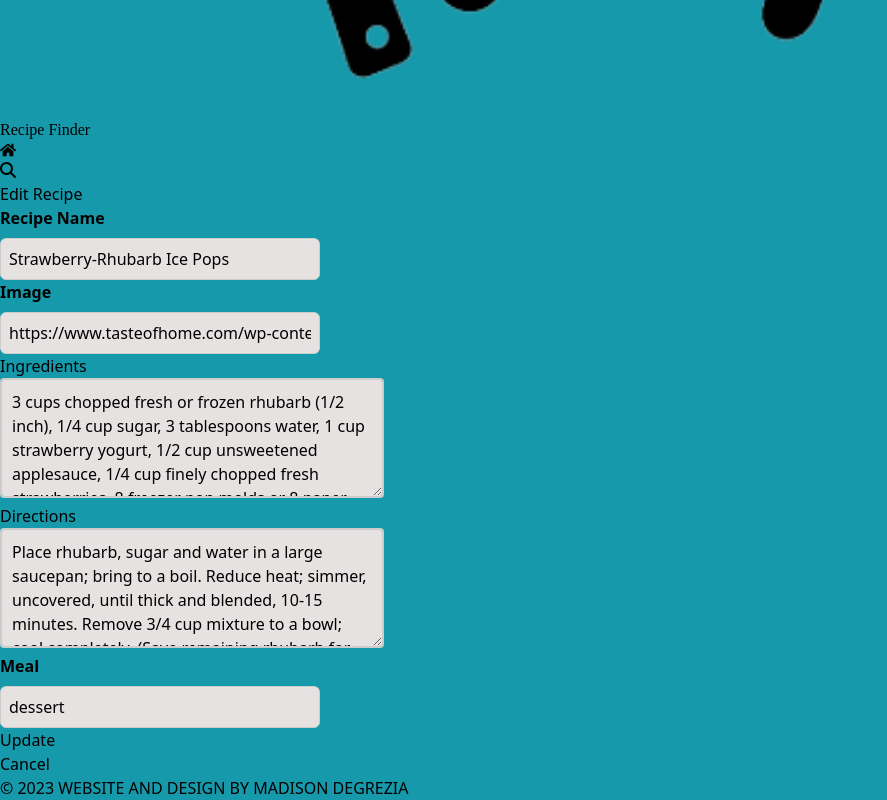
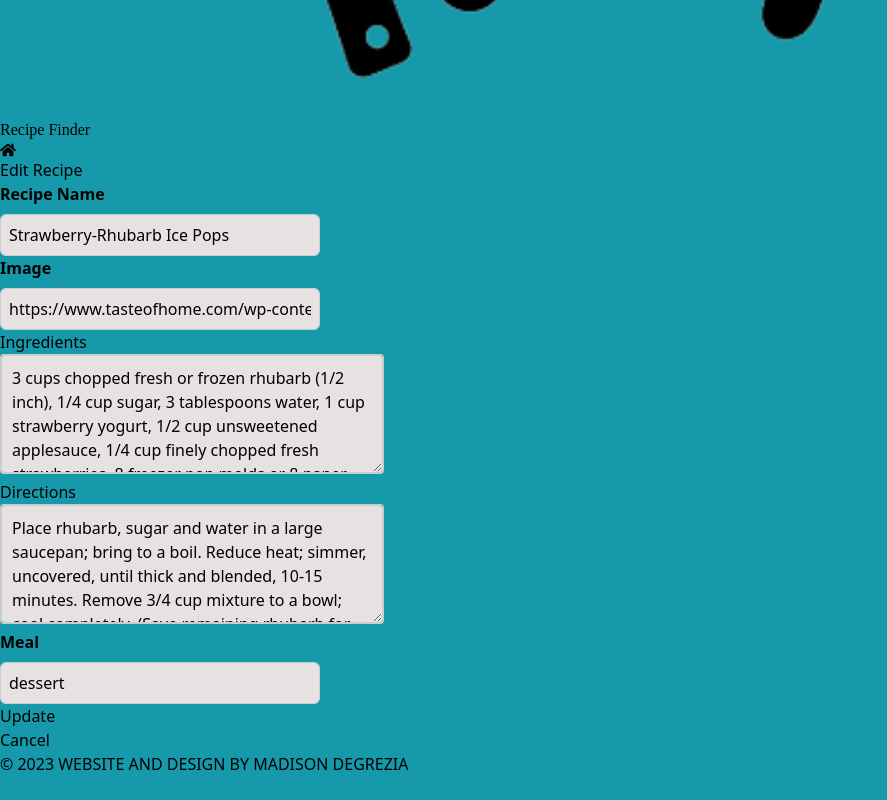
Before and after one commit to madisondegrezia/Recipe-Finder, a React (Vite) app: page /recipes/1/edit in a window 1280 px wide. Shown: the part 938-1738 px from the top of the page, without its empty margins (0-887 px from the left). After the commit the page ends 1714 px from the top, so only its background shows below. Built offline with nearby package versions, Linux system fonts and the light colour scheme; data requests are answered from the project's data file; the HTML template or start-up script is replaced by a standard one.

Commit message:
final changes

```diff
--- a/db.json
+++ b/db.json
@@ -59,8 +59,8 @@
     {
       "recipeName": " Cookies",
       "image": " https://simplelivingrecipes.com/wp-content/uploads/2022/03/fudgy-chocolate-cookies-with-cocoa-powder-s.jpg",
-      "ingredients": " eggs, flour, canola oil, butter, chocolate chips",
-      "directions": " Preheat the oven to 350º. Mix all ingredients in a bowl and pour into pan. Bake in oven for 30 minutes.",
+      "ingredients": "eggs, flour, canola oil, butter, chocolate chips",
+      "directions": "Preheat the oven to 350º. Mix all ingredients in a bowl and pour into pan. Bake in oven for 30 minutes.",
       "meal": " dessert",
       "id": "8F1E0Pl"
     }
--- a/src/App.jsx
+++ b/src/App.jsx
@@ -18,7 +18,7 @@ function App() {
       <Container>
         <Routes>
           <Route index element={<Home />}></Route>
-          <Route path="/filter" element={<Filter />}></Route>
+          {/* <Route path="/filter" element={<Filter />}></Route> */}
           <Route path="/recipes/:id" element={<Recipe />}></Route>
           <Route path="/recipes/:id/edit" element={<Edit />}></Route>
 					<Route path="/recipes/:id/delete" element={<Delete />}></Route>
--- a/src/components/Header.jsx
+++ b/src/components/Header.jsx
@@ -25,9 +25,9 @@ const Header = () => {
         <RouterLink className={getClassName} to="/">
           <FaHome className='text-2xl' />
         </RouterLink>
-        <RouterLink className={getClassName} to="/Filter">
+        {/* <RouterLink className={getClassName} to="/Filter">
           <FontAwesomeIcon icon={faMagnifyingGlass} />
-        </RouterLink>
+        </RouterLink> */}
       </nav>
     </Container>
   );
--- a/src/pages/Edit.jsx
+++ b/src/pages/Edit.jsx
@@ -68,7 +68,7 @@ const Edit = () => {
         {!error && !loading && (
           <div>
             <h1 className="text-xl mb-3">Recipe was updated successfully!</h1>
-            <Link to={"/recipes"}>
+            <Link to={`/recipes/${recipeInfo.id}`}>
               <div>
                 <a
                   href="#_"
```
